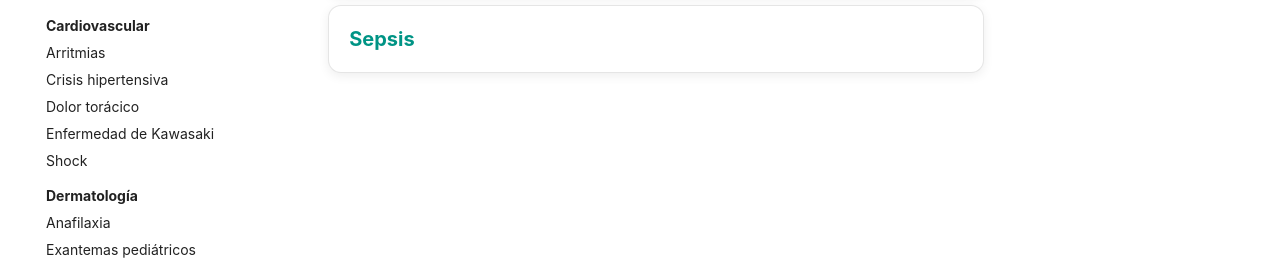
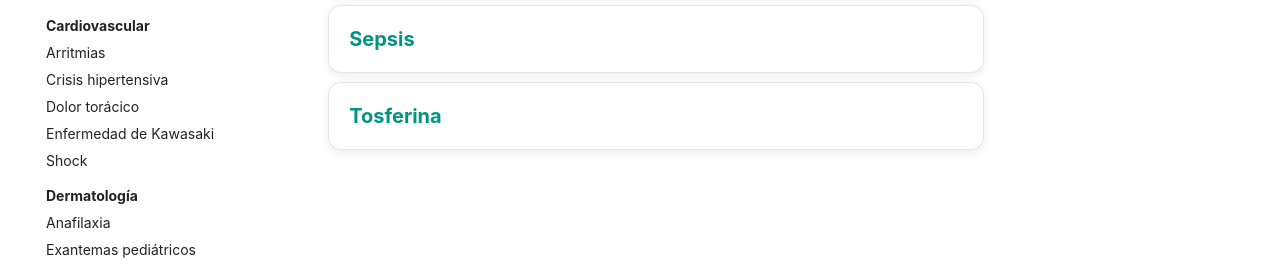
Before and after one commit to gonzaloares/urgencias-pediatricas, an MkDocs documentation site: the page built from docs/infeccioso/index.md, in a window 1280 px wide. Shown: the part 471-740 px from the top of the page. Built offline with MkDocs 1.6.1 and Material for MkDocs 9.7.7, drawn with Linux system fonts in a browser that asks for light colours.

Commit message:
Actualiza docs/infeccioso/index.md

```diff
--- a/docs/infeccioso/index.md
+++ b/docs/infeccioso/index.md
@@ -7,5 +7,6 @@
 - [Fiebre sin foco](fiebre-sin-foco.md)
 - [Meningitis y encefalitis](../neurologia/meningitis-encefalitis.md)
 - [Sepsis](sepsis.md)
+- [Tosferina](tosferina.md)
 
 </div>
```
